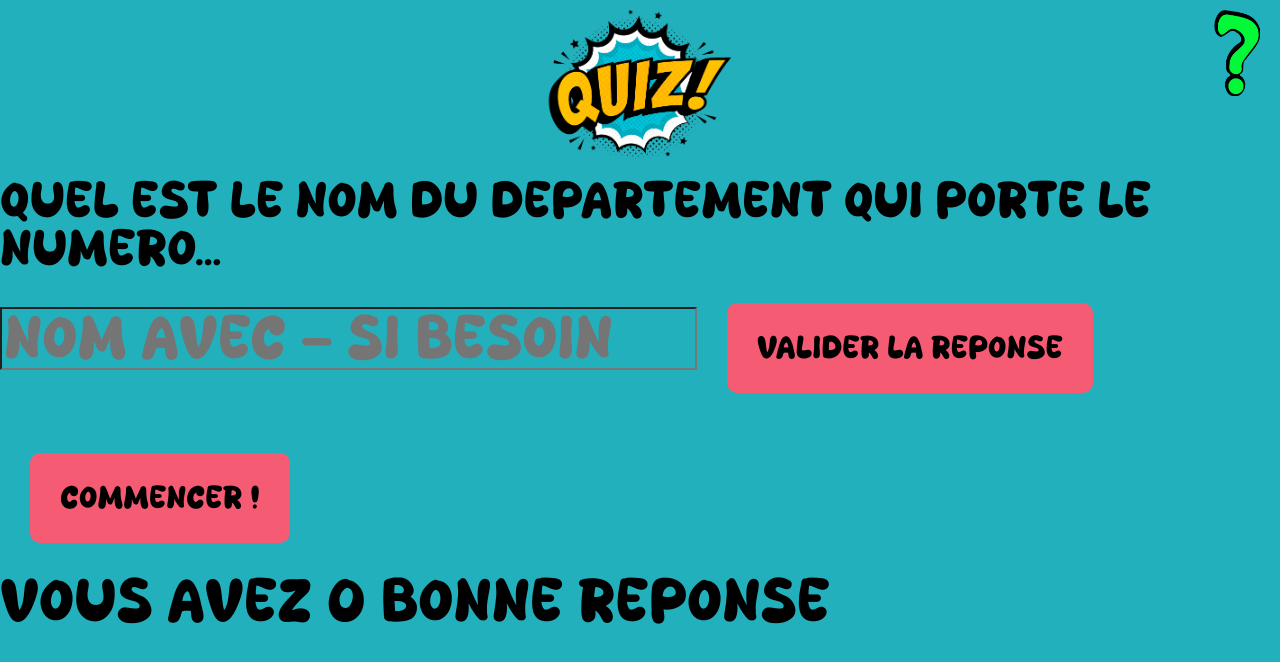
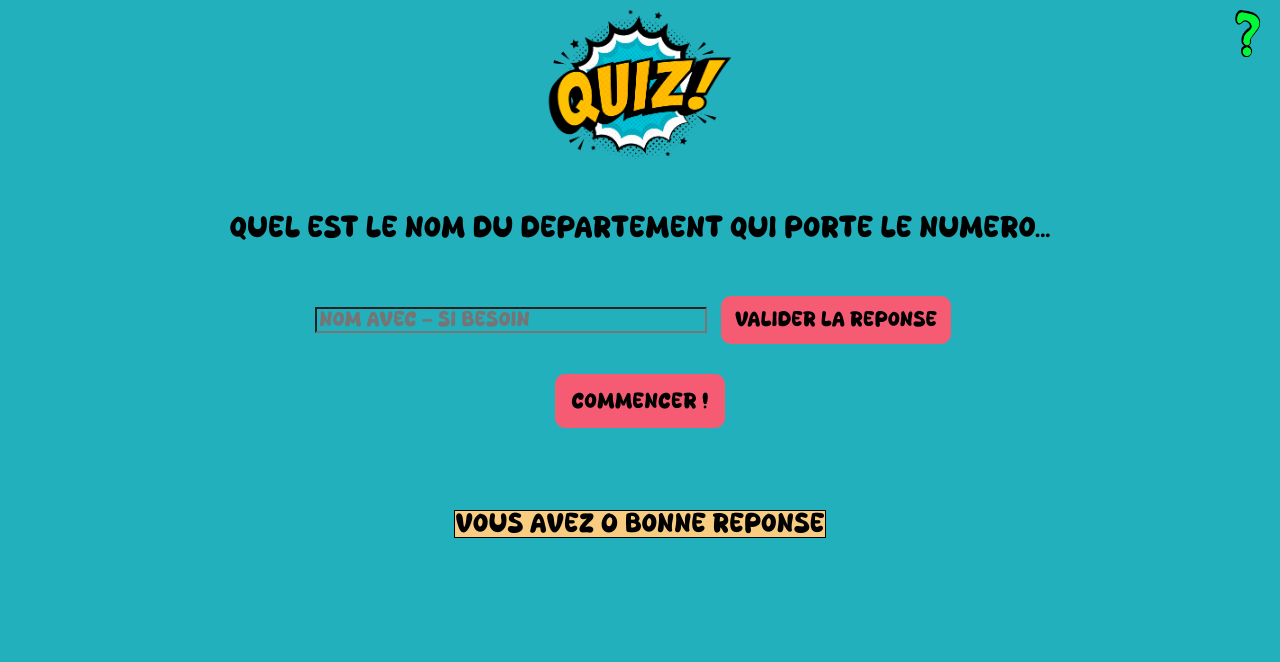
Before and after one commit to Christelle-Legros/-departments, a React (Create React App) app: page /byname in a window 1280 px wide. Shown: the top 662 px of the page. Built offline with nearby package versions, Linux system fonts and the light colour scheme; no server answers.

Commit message:
Modif css & fix bug quizByName

```diff
--- a/src/components/QuizByName.jsx
+++ b/src/components/QuizByName.jsx
@@ -123,7 +123,7 @@ const QuizByName = () => {
             </button>
           )}
 
-          <div className="quizByName_container__nbGoodAnswers">
+          <div>
             {counterGoodAnswers <= 1 ? (
               <div className="quizByName_container__nbGoodAnswers">
                 Vous avez {counterGoodAnswers} bonne réponse
--- a/src/components/QuizByNumber.jsx
+++ b/src/components/QuizByNumber.jsx
@@ -130,7 +130,7 @@ const QuizByNumber = () => {
             </button>
           )}
 
-          <div className="quizByNumber_container__nbGoodAnswers">
+          <div>
             {counterGoodAnswers <= 1 ? (
               <div className="quizByNumber_container__nbGoodAnswers">
                 Vous avez {counterGoodAnswers} bonne réponse
--- a/src/styles/_all.scss
+++ b/src/styles/_all.scss
@@ -1,16 +1,16 @@
 * {
   background-color: #23b0bd;
   font-family: "milkmango";
-  font-size: 1.2em;
+  font-size: 1.1em;
 }
 
 button {
   background-color: #f65b74;
   border: 0;
   border-radius: 10px;
-  padding: 1em;
-  margin: 1em;
-  font-size: 30px;
+  padding: 0.8em;
+  margin: 0.8em;
+  font-size: 0.8em;
 }
 
 button:hover {
--- a/src/styles/_home.scss
+++ b/src/styles/_home.scss
@@ -9,7 +9,7 @@
 
     &__text {
       font-family: "studyalone";
-      font-size: 0.6em;
+      font-size: 0.8em;
       text-align: center;
     }
   }
--- a/src/styles/_quizByName.scss
+++ b/src/styles/_quizByName.scss
@@ -22,6 +22,7 @@
     font-size: 0.9em;
     border: 1px solid;
     background-color: #f8cd82;
+    margin-top: 2em;
   }
 
   &__answerContainer {
@@ -31,12 +32,13 @@
 
   &__answerContainer input {
     width: 30vw;
-    font-size: 0.8em;
+    font-size: 0.7em;
   }
 
   &__answerContainer button {
-    height: 10vh;
-    font-size: 20px;
+    padding: 0.7em;
+    margin: 0.7em;
+    font-size: 0.7em;
   }
 
   &__btnStart {
--- a/src/styles/styles.css
+++ b/src/styles/styles.css
@@ -1,16 +1,16 @@
 * {
   background-color: #23b0bd;
   font-family: "milkmango";
-  font-size: 1.2em;
+  font-size: 1.1em;
 }
 
 button {
   background-color: #f65b74;
   border: 0;
   border-radius: 10px;
-  padding: 1em;
-  margin: 1em;
-  font-size: 30px;
+  padding: 0.8em;
+  margin: 0.8em;
+  font-size: 0.8em;
 }
 
 button:hover {
@@ -40,6 +40,7 @@ button:hover {
   font-size: 0.9em;
   border: 1px solid;
   background-color: #f8cd82;
+  margin-top: 2em;
 }
 .quizByNumber_container__answerContainer {
   display: flex;
@@ -47,16 +48,62 @@ button:hover {
 }
 .quizByNumber_container__answerContainer input {
   width: 30vw;
-  font-size: 0.8em;
+  font-size: 0.7em;
 }
 .quizByNumber_container__answerContainer button {
-  height: 10vh;
-  font-size: 20px;
+  padding: 0.7em;
+  margin: 0.7em;
+  font-size: 0.7em;
 }
 .quizByNumber_container__btnStart {
   margin-bottom: 1.5em;
 }
 .quizByNumber_container__btnStartDisabled {
+  margin-bottom: 1.5em;
+  background-color: #23b0bd;
+  border: 1px white solid;
+}
+
+.quizByName_container {
+  display: flex;
+  flex-direction: column;
+  align-items: center;
+  margin-top: 5vh;
+  max-height: 50%;
+}
+.quizByName_container__winnerMsg {
+  font-family: "starborn";
+  color: #f8cd82;
+}
+.quizByName_container__questionTitle {
+  margin-bottom: 0.6em;
+}
+.quizByName_container__departmentNumber {
+  margin-bottom: 0.8em;
+}
+.quizByName_container__nbGoodAnswers {
+  font-size: 0.9em;
+  border: 1px solid;
+  background-color: #f8cd82;
+  margin-top: 2em;
+}
+.quizByName_container__answerContainer {
+  display: flex;
+  align-items: center;
+}
+.quizByName_container__answerContainer input {
+  width: 30vw;
+  font-size: 0.7em;
+}
+.quizByName_container__answerContainer button {
+  padding: 0.7em;
+  margin: 0.7em;
+  font-size: 0.7em;
+}
+.quizByName_container__btnStart {
+  margin-bottom: 1.5em;
+}
+.quizByName_container__btnStartDisabled {
   margin-bottom: 1.5em;
   background-color: #23b0bd;
   border: 1px white solid;
@@ -99,7 +146,7 @@ button:hover {
 }
 .homeContainer__img__text {
   font-family: "studyalone";
-  font-size: 0.6em;
+  font-size: 0.8em;
   text-align: center;
 }
 .homeContainer__img img {
@@ -135,7 +182,7 @@ button:hover {
   z-index: 4;
   background-color: black;
   opacity: 0.95;
-  line-height: 1.5;
+  line-height: 1.7;
 }
 
 .endModal {
@@ -149,7 +196,7 @@ button:hover {
   font-size: 0.8em;
   z-index: 1;
   position: relative;
-  top: 3.5em;
+  top: 5em;
   transform: translateX(30%);
 }
 .endModal__close {
@@ -165,13 +212,15 @@ button:hover {
   height: auto;
 }
 .endModal__msg {
-  margin-top: 0.5em;
+  margin-top: 0.6em;
+  font-size: 1.5em;
 }
 .endModal__counterMsg {
   font-family: "studyalone";
+  margin-top: 1em;
 }
 .endModal__btnAccueil {
   font-size: 20px;
   position: relative;
-  bottom: -15%;
+  bottom: -55%;
 }/*# sourceMappingURL=styles.css.map */
--- a/src/styles/styles.scss
+++ b/src/styles/styles.scss
@@ -1,5 +1,6 @@
 @import "all";
 @import "quizByNumber";
+@import "quizByName";
 @import "variables";
 @import "header";
 @import "home";
```
Also changed, not shown: src/styles/_endModal.scss (+6 -4 lines), src/styles/_quizByNumber.scss (+5 -3 lines), 1 other file (tests, documents, lock files or other folders).
